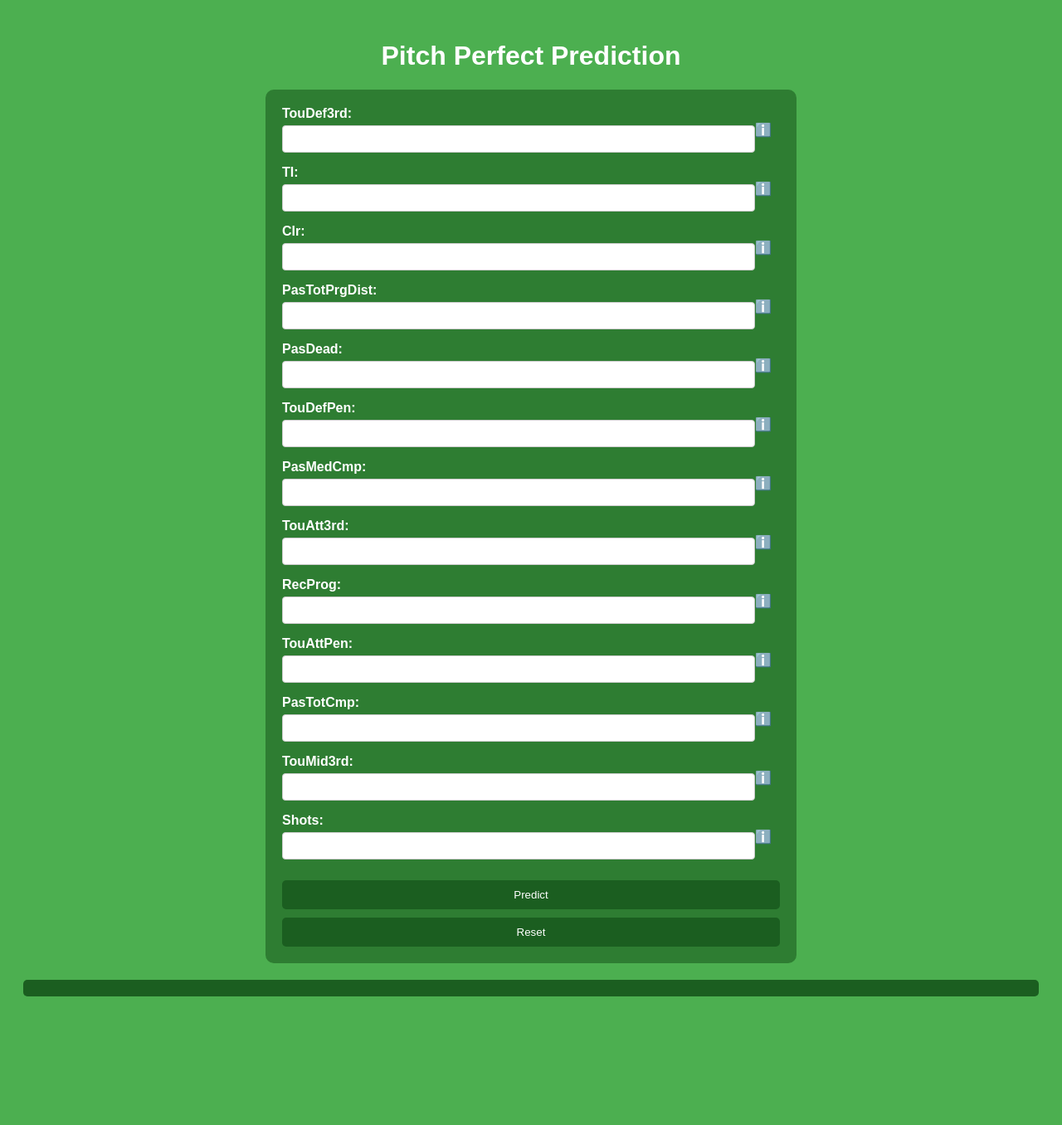
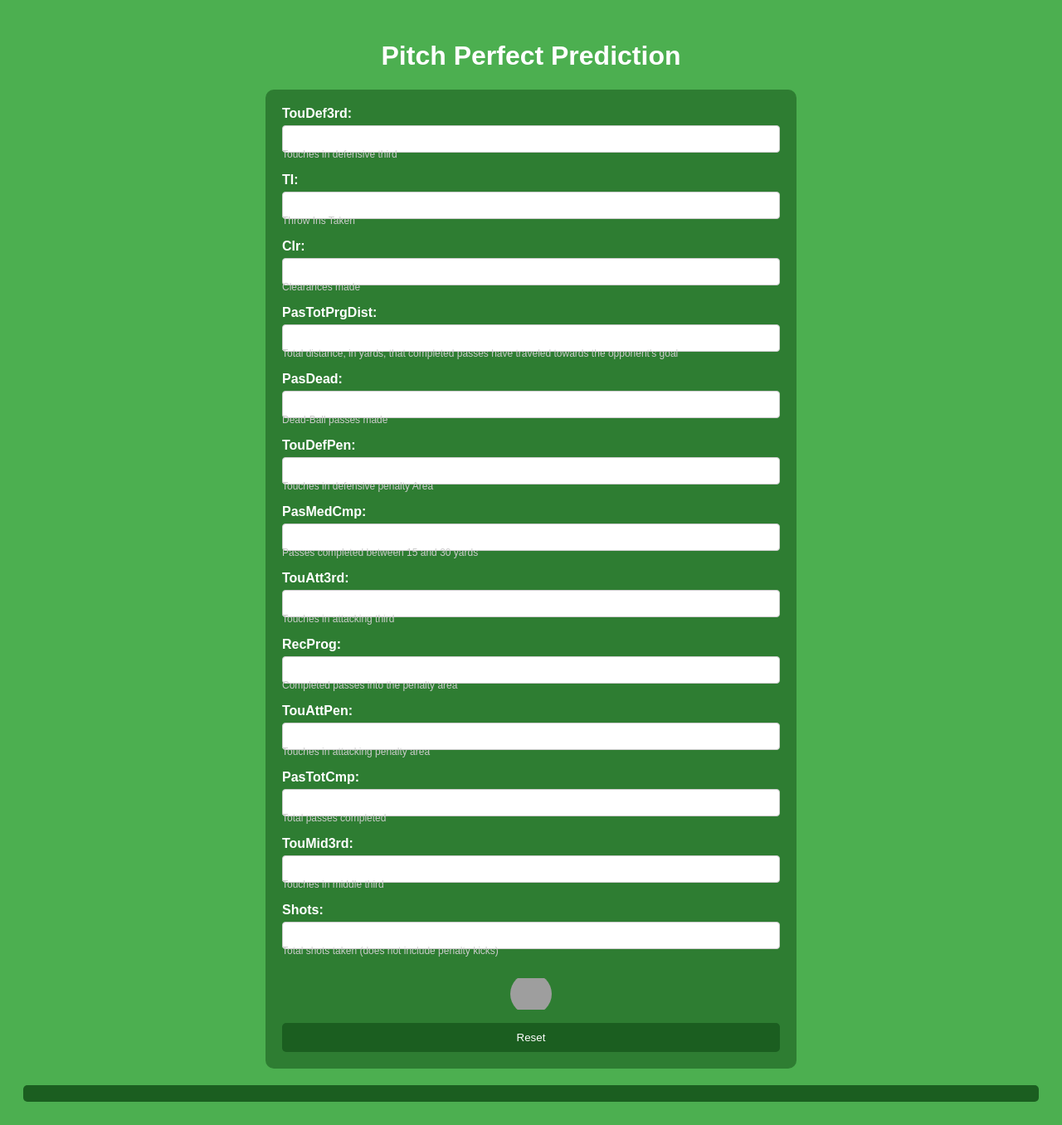
Before and after one commit to Fidot-2311/Dissertation, a Flask app: page / in a window 1280 px wide. Shown: the whole page at 83% size. Before the commit the page ends 1201 px from the top, so only its background shows below. Run offline with Flask 3, Linux system fonts and the light colour scheme; parts of the project's set-up code (start-up, migrations or seed data) failed here and were passed over; grey boxes are pictures that could not be loaded.

Commit message:
Add files via upload

```diff
--- a/templates/index.html
+++ b/templates/index.html
@@ -30,14 +30,32 @@
             display: block;
             margin-bottom: 5px;
         }
+        .description {
+            font-size: 12px;
+            color: #ccc;
+            margin-top: -5px;
+            margin-bottom: 10px;
+        }
         input[type="number"] {
-            width: calc(100% - 30px); /* Adjust for the tooltip icon */
+            width: 100%;
             padding: 8px;
             box-sizing: border-box;
             border: 1px solid #ccc;
             border-radius: 4px;
         }
-        input[type="submit"], button {
+        .football-btn {
+            background: url('https://image.shutterstock.com/image-vector/vector-illustration-soccer-ball-isolated-260nw-1067199104.jpg') no-repeat center center;
+            background-size: contain;
+            width: 50px;
+            height: 50px;
+            border: none;
+            border-radius: 50%;
+            cursor: pointer;
+            margin: auto;
+            display: block;
+            margin-top: 20px;
+        }
+        button {
             background-color: #1B5E20; /* Darker button for better visibility */
             color: white;
             padding: 10px 15px;
@@ -47,28 +65,8 @@
             width: 100%;
             margin-top: 10px;
         }
-        input[type="submit"]:hover, button:hover {
+        button:hover {
             background-color: #66BB6A; /* Hover effect */
-        }
-        .tooltip-icon {
-            position: absolute;
-            right: 10px;
-            top: 50%;
-            transform: translateY(-50%);
-            cursor: pointer;
-            font-size: 16px;
-        }
-        .tooltip-icon:hover::after {
-            content: attr(data-tooltip);
-            position: absolute;
-            background-color: #000;
-            color: #fff;
-            padding: 5px;
-            border-radius: 5px;
-            top: -30px;
-            right: 0;
-            white-space: nowrap;
-            z-index: 10;
         }
         .result {
             margin-top: 20px;
@@ -98,69 +96,69 @@
         <div class="form-group">
             <label for="TouDef3rd">TouDef3rd:</label>
             <input type="number" id="TouDef3rd" name="TouDef3rd" min="0" step="any" required>
-            <span class="tooltip-icon" data-tooltip="Touches in defensive third">ℹ️</span>
+            <div class="description">Touches in defensive third</div>
         </div>
         <div class="form-group">
             <label for="TI">TI:</label>
             <input type="number" id="TI" name="TI" min="0" step="any" required>
-            <span class="tooltip-icon" data-tooltip="Throw Ins Taken">ℹ️</span>
+            <div class="description">Throw Ins Taken</div>
         </div>
         <div class="form-group">
             <label for="Clr">Clr:</label>
             <input type="number" id="Clr" name="Clr" min="0" step="any" required>
-            <span class="tooltip-icon" data-tooltip="Clearances made">ℹ️</span>
+            <div class="description">Clearances made</div>
         </div>
         <div class="form-group">
             <label for="PasTotPrgDist">PasTotPrgDist:</label>
             <input type="number" id="PasTotPrgDist" name="PasTotPrgDist" min="0" step="any" required>
-            <span class="tooltip-icon" data-tooltip="Total distance, in yards, that completed passes have traveled towards the opponent's goal">ℹ️</span>
+            <div class="description">Total distance, in yards, that completed passes have traveled towards the opponent's goal</div>
         </div>
         <div class="form-group">
             <label for="PasDead">PasDead:</label>
             <input type="number" id="PasDead" name="PasDead" min="0" step="any" required>
-            <span class="tooltip-icon" data-tooltip="Dead-Ball passes made">ℹ️</span>
+            <div class="description">Dead-Ball passes made</div>
         </div>
         <div class="form-group">
             <label for="TouDefPen">TouDefPen:</label>
             <input type="number" id="TouDefPen" name="TouDefPen" min="0" step="any" required>
-            <span class="tooltip-icon" data-tooltip="Touches in defensive penalty Area">ℹ️</span>
+            <div class="description">Touches in defensive penalty Area</div>
         </div>
         <div class="form-group">
             <label for="PasMedCmp">PasMedCmp:</label>
             <input type="number" id="PasMedCmp" name="PasMedCmp" min="0" step="any" required>
-            <span class="tooltip-icon" data-tooltip="Passes completed between 15 and 30 yards">ℹ️</span>
+            <div class="description">Passes completed between 15 and 30 yards</div>
         </div>
         <div class="form-group">
             <label for="TouAtt3rd">TouAtt3rd:</label>
             <input type="number" id="TouAtt3rd" name="TouAtt3rd" min="0" step="any" required>
-            <span class="tooltip-icon" data-tooltip="Touches in attacking third">ℹ️</span>
+            <div class="description">Touches in attacking third</div>
         </div>
         <div class="form-group">
             <label for="RecProg">RecProg:</label>
             <input type="number" id="RecProg" name="RecProg" min="0" step="any" required>
-            <span class="tooltip-icon" data-tooltip="completed passes into the penalty area">ℹ️</span>
+            <div class="description">Completed passes into the penalty area</div>
         </div>
         <div class="form-group">
             <label for="TouAttPen">TouAttPen:</label>
             <input type="number" id="TouAttPen" name="TouAttPen" min="0" step="any" required>
-            <span class="tooltip-icon" data-tooltip="touches in attacking penalty area">ℹ️</span>
+            <div class="description">Touches in attacking penalty area</div>
         </div>
         <div class="form-group">
             <label for="PasTotCmp">PasTotCmp:</label>
             <input type="number" id="PasTotCmp" name="PasTotCmp" min="0" step="any" required>
-            <span class="tooltip-icon" data-tooltip="total passes completed">ℹ️</span>
+            <div class="description">Total passes completed</div>
         </div>
         <div class="form-group">
             <label for="TouMid3rd">TouMid3rd:</label>
             <input type="number" id="TouMid3rd" name="TouMid3rd" min="0" step="any" required>
-            <span class="tooltip-icon" data-tooltip="touches in middle third">ℹ️</span>
+            <div class="description">Touches in middle third</div>
         </div>
         <div class="form-group">
             <label for="Shots">Shots:</label>
             <input type="number" id="Shots" name="Shots" min="0" step="any" required>
-            <span class="tooltip-icon" data-tooltip="total shots taken (does not include penalty kicks)">ℹ️</span>
+            <div class="description">Total shots taken (does not include penalty kicks)</div>
         </div>
-        <input type="submit" value="Predict">
+        <button type="submit" class="football-btn"></button>
         <button type="button" id="reset-btn">Reset</button>
     </form>
     <div class="spinner" id="spinner"></div>
@@ -188,16 +186,17 @@
                 let predictions = data.predictions;
                 let probabilities = data.predictions_proba;
 
-                // Assuming 3 classes, you can customize this as per your class labels
-                let classLabels = ["Class 0", "Class 1", "Class 2"];
+                // Class labels
+                let classLabels = ["Defender", "Forward", "Midfielder"];
 
+                let predictionHTML = "<h3>Prediction</h3><p>" + classLabels[predictions[0]] + "</p>";
                 let probabilitiesHTML = "<h3>Probabilities</h3><ul>";
                 probabilities[0].forEach((prob, index) => {
                     probabilitiesHTML += `<li>${classLabels[index]}: ${(prob * 100).toFixed(2)}%</li>`;
                 });
                 probabilitiesHTML += "</ul>";
 
-                resultDiv.innerHTML = `<h3>Predictions</h3><p>${predictions}</p>${probabilitiesHTML}`;
+                resultDiv.innerHTML = predictionHTML + probabilitiesHTML;
             })
             .catch(error => {
                 document.getElementById("spinner").style.display = "none"; // Hide spinner
@@ -206,8 +205,9 @@
         });
 
         document.getElementById("reset-btn").addEventListener("click", function() {
-            document.getElementById("prediction-form").reset();
-            document.getElementById("result").innerHTML = "";
+            document.getElementById("prediction-form").reset(); // Reset form fields
+            document.getElementById("result").innerHTML = ""; // Clear previous results
+            document.getElementById("spinner").style.display = "none"; // Hide spinner
         });
     </script>
 </body>
```
